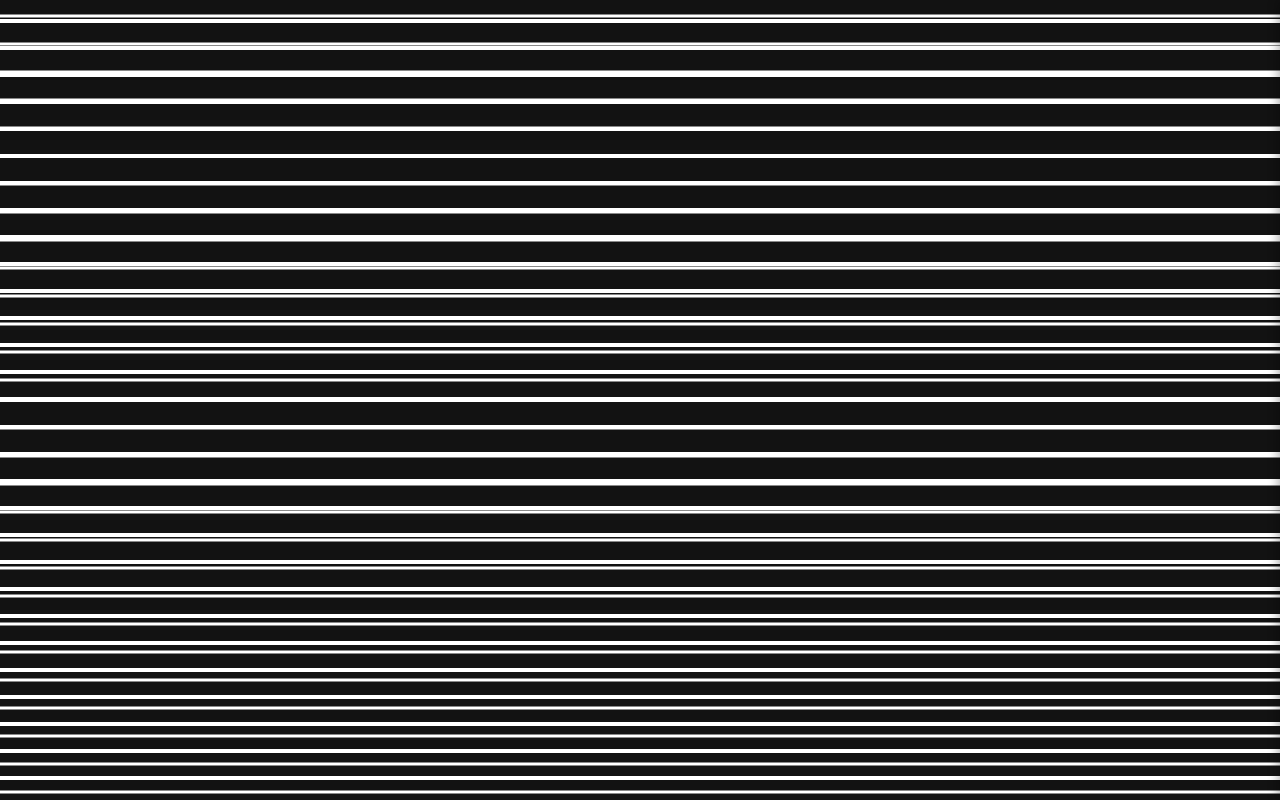
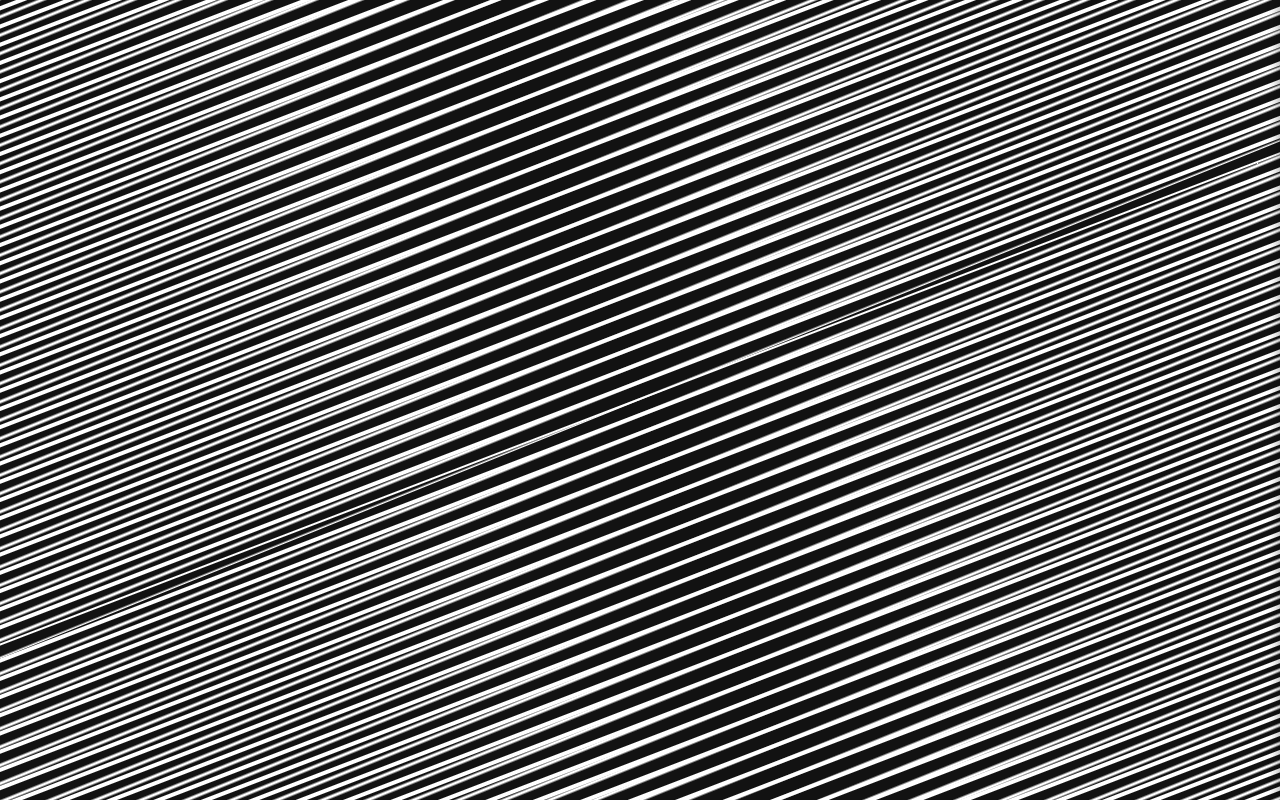
Before and after one commit to shieldyguy/moire-cowbell, a Svelte app: page / in a window 1280 px wide. Built offline with nearby package versions, Linux system fonts and the light colour scheme.

Commit message:
update default preset

```diff
--- a/src/components/PatternManager.svelte
+++ b/src/components/PatternManager.svelte
@@ -8,15 +8,15 @@
 
   // Front pattern state
   let frontPattern = 'horizontal';
-  let frontLineSpacing = 28;
+  let frontLineSpacing = 17;
   let frontLineThickness = 3;
-  let frontRotation = 0;
+  let frontRotation = 158;
 
   // Back pattern state
   let backPattern = 'horizontal';
-  let backLineSpacing = 27;
+  let backLineSpacing = 17;
   let backLineThickness = 4;
-  let backRotation = 0;
+  let backRotation = 159;
 
   function toggleDrawer() {
     isDrawerOpen = !isDrawerOpen;
```
